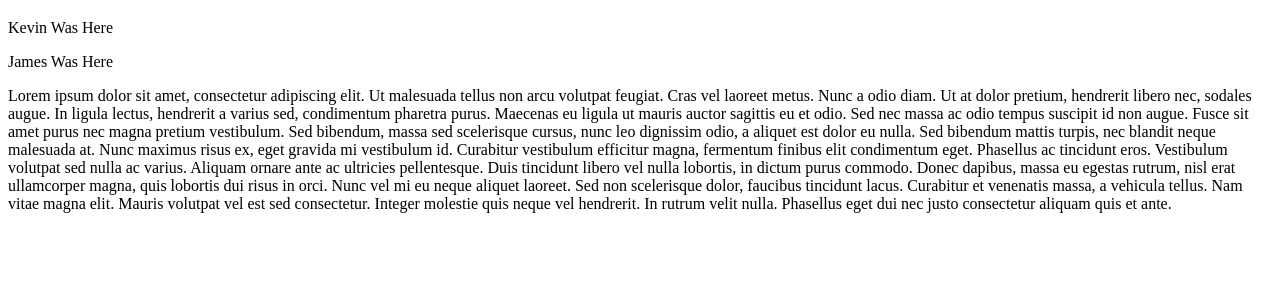
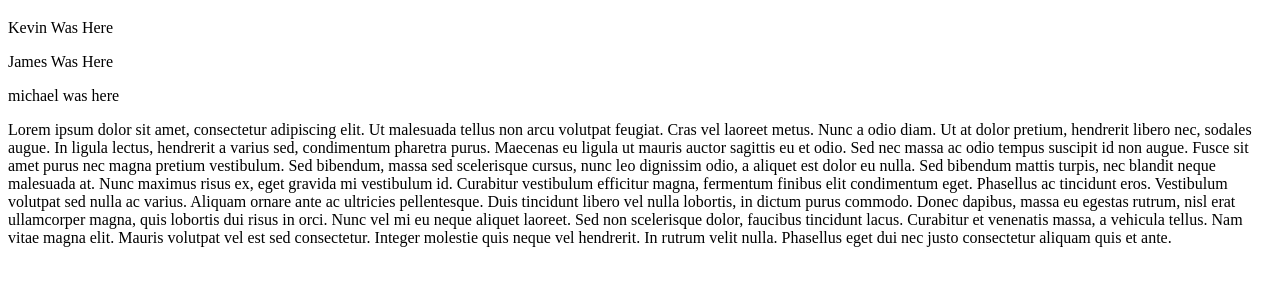
Before and after one commit to kevin-ci/GWENT-git-practice, a plain HTML site: page index.html in a window 1280 px wide. Shown: the part 61-346 px from the top of the page. Drawn offline with Linux system fonts and the light colour scheme.

Commit message:
Update index.html

```diff
--- a/index.html
+++ b/index.html
@@ -11,6 +11,7 @@
     <h1>My Webpage</h1>
     <p>Kevin Was Here</p>
     <p>James Was Here</p>
+    <p>michael was here</p>
     <p>Lorem ipsum dolor sit amet, consectetur adipiscing elit. Ut malesuada tellus non arcu volutpat feugiat. Cras vel
         laoreet metus. Nunc a odio diam. Ut at dolor pretium, hendrerit libero nec, sodales augue. In ligula lectus,
         hendrerit a varius sed, condimentum pharetra purus. Maecenas eu ligula ut mauris auctor sagittis eu et odio. Sed
```
